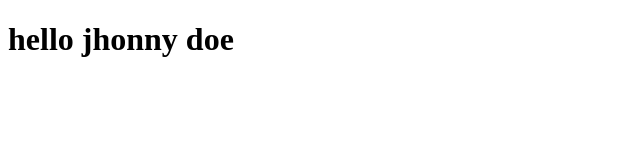
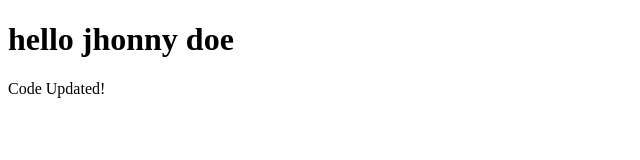
Before and after one commit to JhonMichaelDoe/doeWebSite, a plain HTML site: page index.html in a window 1280 px wide. Shown: the whole page, without its empty margins (0-640 px from the left). Drawn offline with Linux system fonts and the light colour scheme.

Commit message:
Feature xy23 implem...

```diff
--- a/index.html
+++ b/index.html
@@ -1,12 +1,16 @@
 <!DOCTYPE html>
 <html lang="en">
+
 <head>
   <meta charset="UTF-8">
   <meta http-equiv="X-UA-Compatible" content="IE=edge">
   <meta name="viewport" content="width=device-width, initial-scale=1.0">
   <title>Document</title>
 </head>
+
 <body>
   <h1>hello jhonny doe</h1>
+  <p>Code Updated!</p>
 </body>
+
 </html>
```
